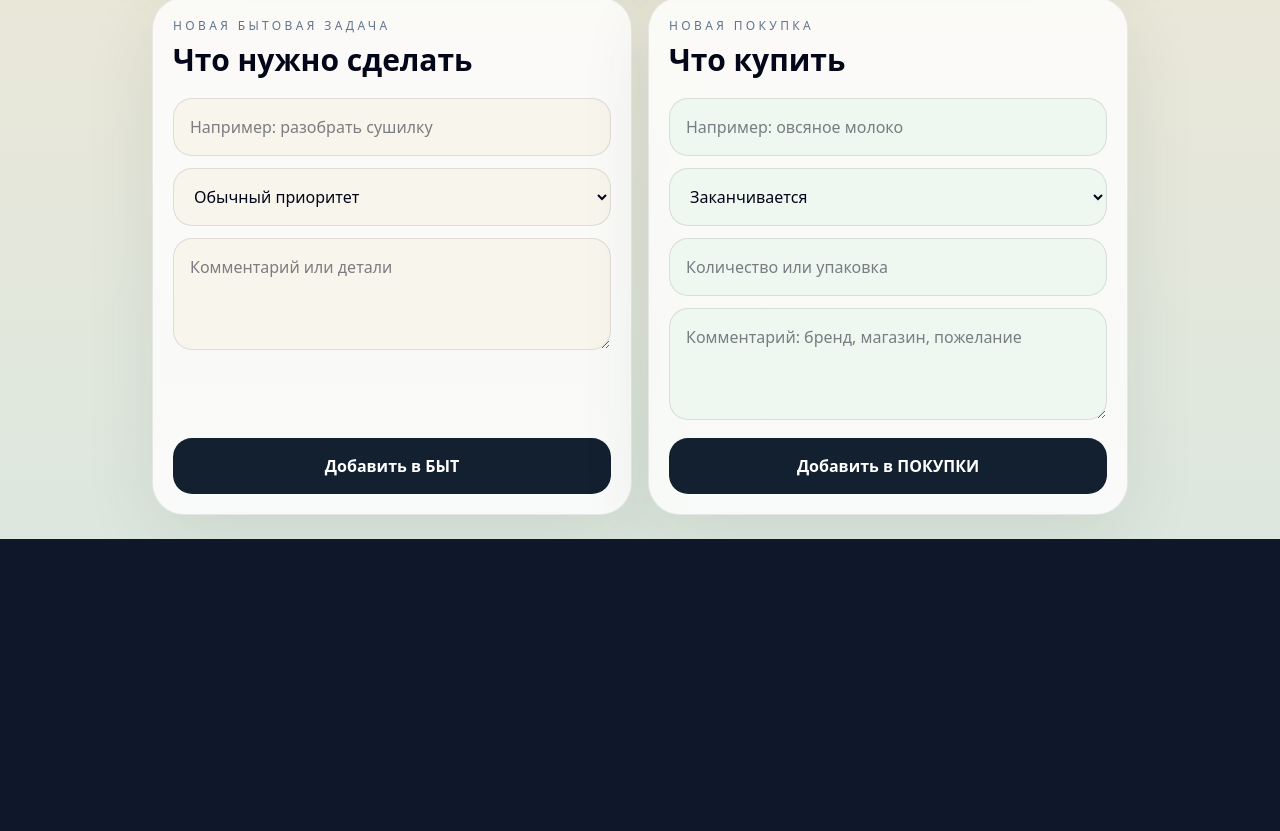
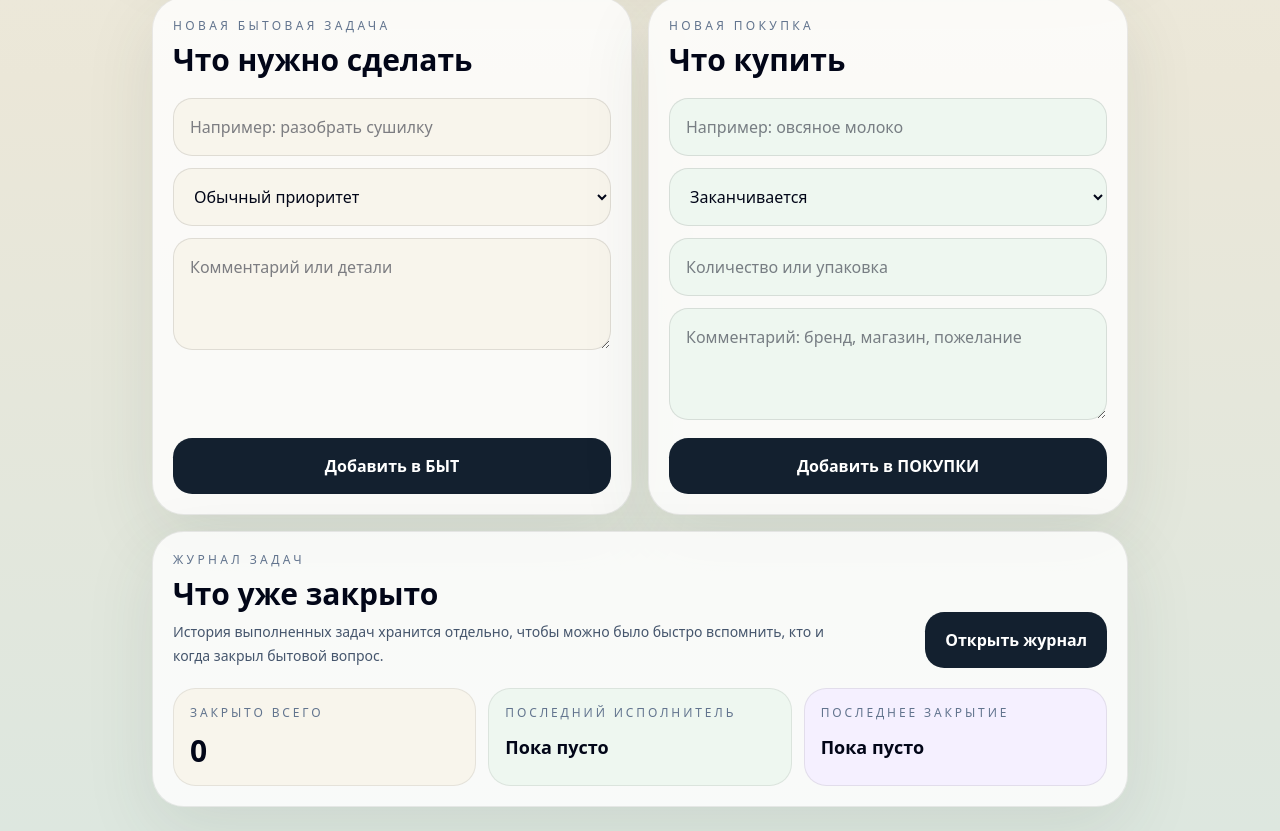
Before and after one commit to vexel-prod/family-home-miniapp, a Next.js app: page / in a window 1280 px wide. Shown: the part 540-1371 px from the top of the page. Before the commit the page ends 1079 px from the top, so only its background shows below. Built offline with nearby package versions, Linux system fonts and the light colour scheme.

Commit message:
Add completed task journal

```diff
--- a/app/api/bootstrap/route.ts
+++ b/app/api/bootstrap/route.ts
@@ -10,10 +10,15 @@ export async function GET(request: Request) {
     return NextResponse.json({ ok: false, error: "Unauthorized" }, { status: 401 });
   }
 
-  const [openTasks, activeShoppingItems] = await Promise.all([
+  const [openTasks, completedTasks, activeShoppingItems] = await Promise.all([
     prisma.householdTask.findMany({
       where: { householdId: auth.member.householdId, status: "open" },
       orderBy: [{ createdAt: "desc" }],
+    }),
+    prisma.householdTask.findMany({
+      where: { householdId: auth.member.householdId, status: "done" },
+      orderBy: [{ completedAt: "desc" }, { updatedAt: "desc" }],
+      take: 30,
     }),
     prisma.shoppingItem.findMany({
       where: { householdId: auth.member.householdId, status: "active" },
@@ -24,6 +29,7 @@ export async function GET(request: Request) {
   return NextResponse.json({
     ok: true,
     openTasks,
+    completedTasks,
     activeShoppingItems,
   });
 }
--- a/app/page.tsx
+++ b/app/page.tsx
@@ -36,6 +36,8 @@ type HouseholdTask = {
   priority: 'normal' | 'urgent'
   addedByName: string
   createdAt: string
+  completedAt?: string | null
+  completedByName?: string | null
 }
 
 type ShoppingItem = {
@@ -51,6 +53,7 @@ type ShoppingItem = {
 type BootstrapResponse = {
   ok: boolean
   openTasks: HouseholdTask[]
+  completedTasks: HouseholdTask[]
   activeShoppingItems: ShoppingItem[]
 }
 
@@ -58,6 +61,7 @@ type ModalKey =
   | 'household'
   | 'task-actions'
   | 'task-replace'
+  | 'task-journal'
   | 'shopping-list'
   | 'shopping-actions'
   | 'shopping-replace'
@@ -143,6 +147,15 @@ function sortTasks(tasks: HouseholdTask[]) {
   })
 }
 
+function sortCompletedTasks(tasks: HouseholdTask[]) {
+  return [...tasks].sort((left, right) => {
+    const rightCompletedAt = right.completedAt ? new Date(right.completedAt).getTime() : 0
+    const leftCompletedAt = left.completedAt ? new Date(left.completedAt).getTime() : 0
+
+    return rightCompletedAt - leftCompletedAt
+  })
+}
+
 function sortShoppingItems(items: ShoppingItem[]) {
   return [...items].sort((left, right) => {
     const urgencyDiff = Number(right.urgency === 'out') - Number(left.urgency === 'out')
@@ -166,6 +179,7 @@ export default function Page() {
   const [modal, setModal] = useState<ModalKey>(null)
   const [modalGuardUntil, setModalGuardUntil] = useState(0)
   const [openTasks, setOpenTasks] = useState<HouseholdTask[]>([])
+  const [completedTasks, setCompletedTasks] = useState<HouseholdTask[]>([])
   const [shoppingItems, setShoppingItems] = useState<ShoppingItem[]>([])
   const [selectedTask, setSelectedTask] = useState<HouseholdTask | null>(null)
   const [selectedShoppingItem, setSelectedShoppingItem] = useState<ShoppingItem | null>(null)
@@ -189,6 +203,7 @@ export default function Page() {
   const [loading, setLoading] = useState(true)
 
   const sortedTasks = sortTasks(openTasks)
+  const sortedCompletedTasks = sortCompletedTasks(completedTasks)
   const sortedShoppingItems = sortShoppingItems(shoppingItems)
 
   useEffect(() => {
@@ -218,6 +233,7 @@ export default function Page() {
 
           const payload = (await response.json()) as BootstrapResponse
           setOpenTasks(payload.openTasks)
+          setCompletedTasks(payload.completedTasks)
           setShoppingItems(payload.activeShoppingItems)
         } catch {
           setError(
@@ -244,7 +260,7 @@ export default function Page() {
     setModal(null)
   }
 
-  function openMainModal(nextModal: Extract<ModalKey, 'household' | 'shopping-list'>) {
+  function openMainModal(nextModal: Extract<ModalKey, 'household' | 'shopping-list' | 'task-journal'>) {
     if (!canOpenModal()) {
       return
     }
@@ -308,6 +324,7 @@ export default function Page() {
 
       const payload = (await response.json()) as BootstrapResponse
       setOpenTasks(payload.openTasks)
+      setCompletedTasks(payload.completedTasks)
       setShoppingItems(payload.activeShoppingItems)
     } catch {
       setError(
@@ -828,6 +845,77 @@ export default function Page() {
             </motion.div>
           ) : null}
 
+          {modal === 'task-journal' ? (
+            <motion.div
+              initial={{ opacity: 0, y: 24, scale: 0.98 }}
+              animate={{ opacity: 1, y: 0, scale: 1 }}
+              transition={{ duration: 0.22, ease: 'easeOut' }}
+              className='flex h-[82vh] w-full max-w-2xl flex-col overflow-hidden rounded-4xl border border-white/10 bg-[#13202f] text-white shadow-2xl'
+            >
+              <div className='border-b border-white/10 px-5 py-5 sm:px-6'>
+                <div className='flex items-center justify-between gap-4'>
+                  <div>
+                    <div className='text-xs uppercase tracking-[0.3em] text-white/50'>
+                      ЖУРНАЛ БЫТ
+                    </div>
+                    <h2 className='mt-2 text-3xl font-black'>Выполненные задачи</h2>
+                  </div>
+                  <button
+                    type='button'
+                    className='rounded-full border border-white/10 bg-white/5 px-4 py-2 text-sm font-semibold text-white/80 transition hover:bg-white/10'
+                    onClick={closeModalWithGuard}
+                  >
+                    Закрыть
+                  </button>
+                </div>
+              </div>
+
+              <div className='flex-1 overflow-y-auto px-5 py-5 sm:px-6'>
+                {sortedCompletedTasks.length ? (
+                  <div className='space-y-3'>
+                    {sortedCompletedTasks.map(task => (
+                      <div
+                        key={task.id}
+                        className='rounded-[1.4rem] border border-white/10 bg-white/6 p-4'
+                      >
+                        <div className='space-y-2'>
+                          <span className='rounded-full bg-emerald-100 px-3 py-1 text-xs font-semibold uppercase tracking-[0.14em] text-emerald-800'>
+                            Выполнено
+                          </span>
+                          <h3 className='text-xl font-bold'>{task.title}</h3>
+                          {task.note ? (
+                            <p className='text-sm leading-6 text-white/70'>{task.note}</p>
+                          ) : null}
+                          <div className='text-xs text-white/45'>
+                            Закрыл(а) {task.completedByName ?? 'неизвестно'} •{' '}
+                            {task.completedAt ? formatRelativeDate(task.completedAt) : 'без даты'}
+                          </div>
+                          <div className='text-xs text-white/35'>
+                            Создано: {formatRelativeDate(task.createdAt)}
+                          </div>
+                        </div>
+                      </div>
+                    ))}
+                  </div>
+                ) : (
+                  <div className='rounded-[1.4rem] border border-dashed border-white/12 bg-white/6 px-4 py-10 text-center text-white/60'>
+                    Пока нет выполненных задач.
+                  </div>
+                )}
+              </div>
+
+              <div className='border-t border-white/10 px-5 py-5 sm:px-6'>
+                <button
+                  type='button'
+                  className='w-full rounded-[1.2rem] bg-white px-4 py-4 text-base font-semibold text-slate-950 transition hover:bg-white/90'
+                  onClick={closeModalWithGuard}
+                >
+                  Ознакомлен
+                </button>
+              </div>
+            </motion.div>
+          ) : null}
+
           {modal === 'shopping-list' ? (
             <motion.div
               initial={{ opacity: 0, y: 24, scale: 0.98 }}
@@ -1208,6 +1296,60 @@ export default function Page() {
             </div>
           </motion.section>
         </div>
+
+        <motion.section
+          variants={reveal}
+          initial='hidden'
+          animate='visible'
+          transition={{ delay: 0.18, duration: 0.35, ease: 'easeOut' }}
+          className='rounded-4xl border border-black/8 bg-white/80 p-5 shadow-[0_22px_70px_rgba(52,72,60,0.1)]'
+        >
+          <div className='flex flex-col gap-4 sm:flex-row sm:items-end sm:justify-between'>
+            <div className='space-y-2'>
+              <div className='text-xs uppercase tracking-[0.28em] text-slate-500'>Журнал задач</div>
+              <h2 className='text-3xl font-black'>Что уже закрыто</h2>
+              <p className='max-w-2xl text-sm leading-6 text-slate-600'>
+                История выполненных задач хранится отдельно, чтобы можно было быстро вспомнить,
+                кто и когда закрыл бытовой вопрос.
+              </p>
+            </div>
+
+            <button
+              type='button'
+              className='rounded-[1.2rem] bg-[#13202f] px-5 py-4 text-base font-semibold text-white transition hover:bg-black'
+              onClick={() => openMainModal('task-journal')}
+            >
+              Открыть журнал
+            </button>
+          </div>
+
+          <div className='mt-5 grid gap-3 sm:grid-cols-3'>
+            <div className='rounded-[1.4rem] border border-black/8 bg-[#f8f5ec] p-4'>
+              <div className='text-xs uppercase tracking-[0.24em] text-slate-500'>Закрыто всего</div>
+              <div className='mt-3 text-3xl font-black'>{completedTasks.length}</div>
+            </div>
+
+            <div className='rounded-[1.4rem] border border-black/8 bg-[#eef7f0] p-4'>
+              <div className='text-xs uppercase tracking-[0.24em] text-slate-500'>
+                Последний исполнитель
+              </div>
+              <div className='mt-3 text-lg font-bold'>
+                {sortedCompletedTasks[0]?.completedByName ?? 'Пока пусто'}
+              </div>
+            </div>
+
+            <div className='rounded-[1.4rem] border border-black/8 bg-[#f5f0ff] p-4'>
+              <div className='text-xs uppercase tracking-[0.24em] text-slate-500'>
+                Последнее закрытие
+              </div>
+              <div className='mt-3 text-lg font-bold'>
+                {sortedCompletedTasks[0]?.completedAt
+                  ? formatRelativeDate(sortedCompletedTasks[0].completedAt)
+                  : 'Пока пусто'}
+              </div>
+            </div>
+          </div>
+        </motion.section>
       </div>
     </main>
   )
```
